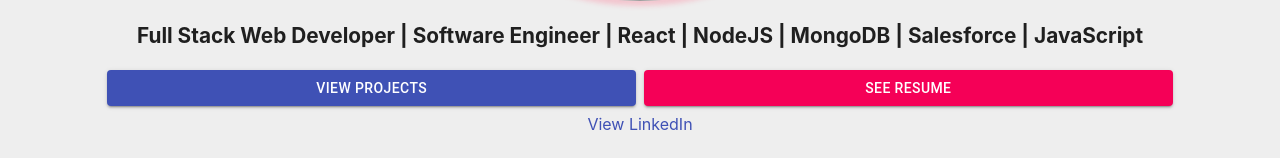
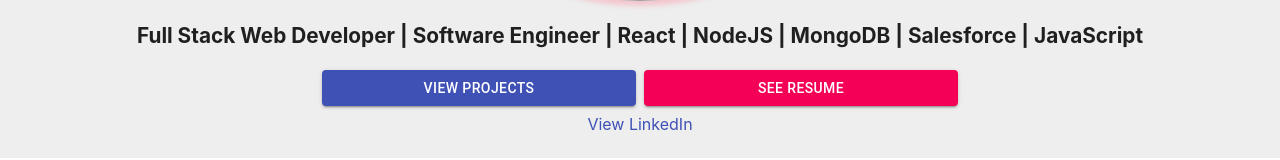
Before and after one commit to XLpacman805/portfolio, a React (Create React App) app: page / in a window 1280 px wide. Shown: the part 375-535 px from the top of the page. Built offline with nearby package versions, Linux system fonts and the light colour scheme; grey boxes are pictures that could not be loaded.

Commit message:
made responsive for larger desktop sizes too

```diff
--- a/src/Header.js
+++ b/src/Header.js
@@ -47,18 +47,18 @@
         </Grid>
         <Grid item xs={1} />
 
-        <Grid item xs={1} />
-        <Grid item xs={5}>
+        <Grid item xs={1} lg={3} xl={5}/>
+        <Grid item xs={5} lg={3} xl={1}>
             <Button variant="contained" color="primary" size="medium" fullWidth={true}>
                 View Projects
             </Button>
         </Grid>
-        <Grid item xs={5}>
+        <Grid item xs={5} lg={3} xl={1}>
             <Button variant="contained" color="secondary" size="medium" fullWidth={true}>
                 See Resume
             </Button>
         </Grid>
-        <Grid item xs={1} />
+        <Grid item xs={1} lg={3} xl={5}/>
 
         <Grid item xs={12}>
             <center>
```
